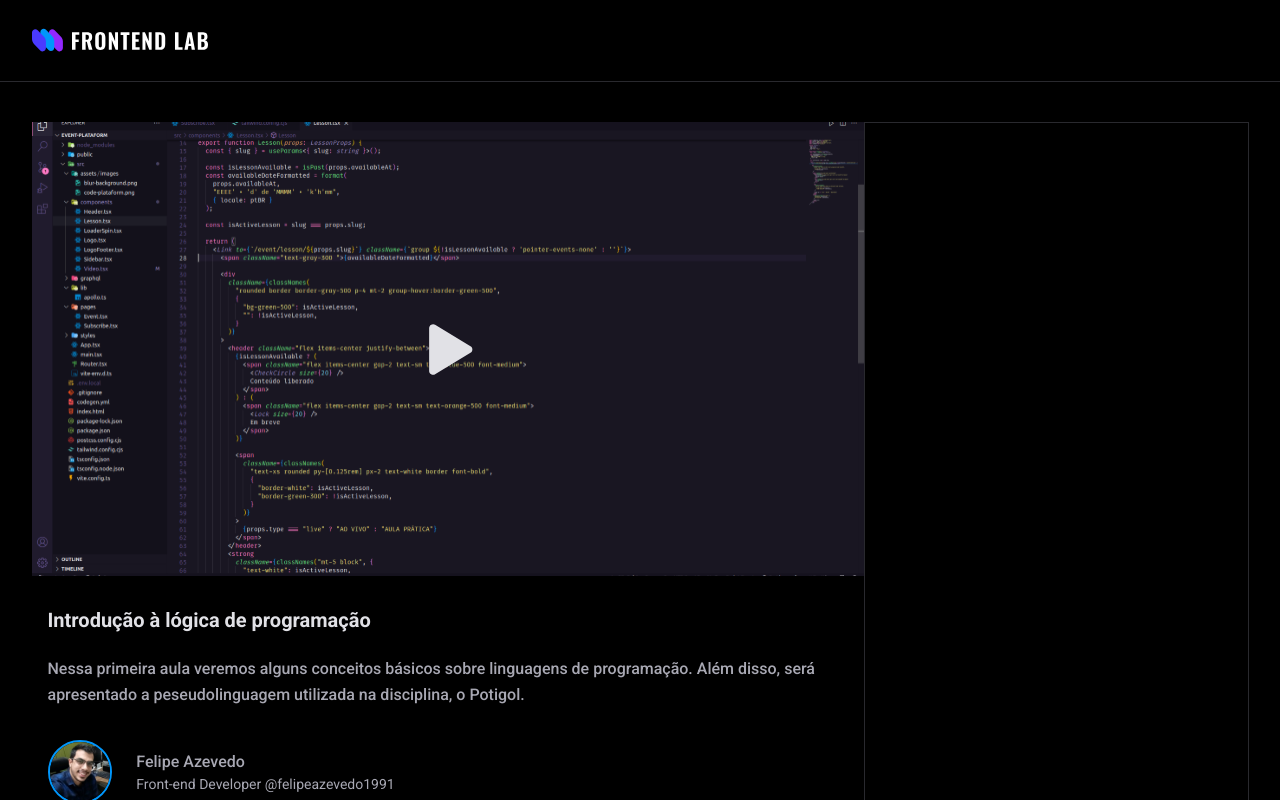
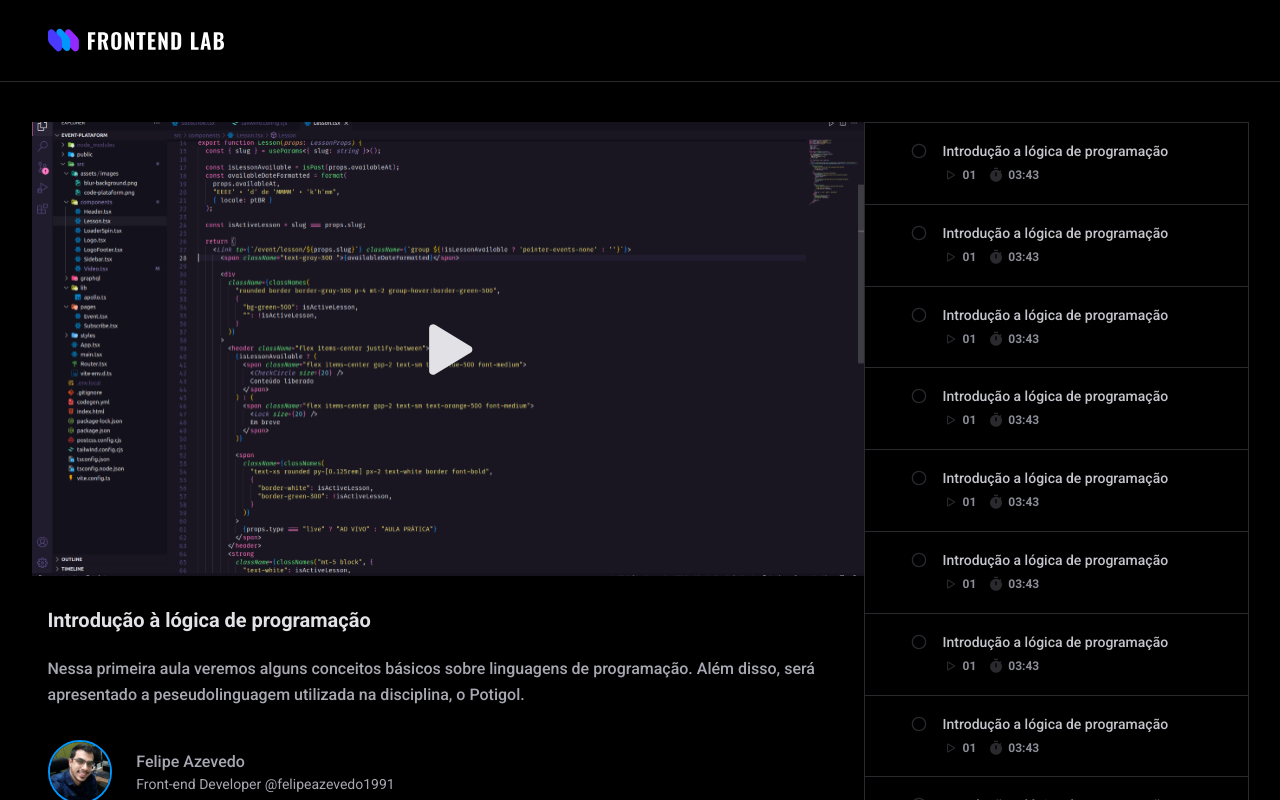
Before and after one commit to felipeaz3vedo/front-end-lab, a React (Vite) app: page / in a window 1280 px wide. Shown: the top 800 px of the page. Built offline with nearby package versions, Linux system fonts and the light colour scheme.

Commit message:
feat: Estrutura da Sidebar e Lesson finalizada

```diff
--- a/package.json
+++ b/package.json
@@ -10,7 +10,8 @@
   },
   "dependencies": {
     "react": "^18.2.0",
-    "react-dom": "^18.2.0"
+    "react-dom": "^18.2.0",
+    "react-icons": "^4.4.0"
   },
   "devDependencies": {
     "@types/react": "^18.0.17",
--- a/src/App.scss
+++ b/src/App.scss
@@ -16,6 +16,7 @@ body {
   max-width: $container-desktop;
   margin-inline: auto;
 }
+
 
 img {
   display: block;
@@ -50,7 +51,7 @@ h4 {
   font-size: 20px;
   letter-spacing: 0.06rem;
 
-  color: $footer-gray;
+  color: $secondary-gray;
 
   text-transform: uppercase;
 }
--- a/src/components/Footer/footer.scss
+++ b/src/components/Footer/footer.scss
@@ -24,7 +24,7 @@ footer {
   margin-right: 24px;
 
   p {
-    color: $footer-gray;
+    color: $secondary-gray;
   }
 }
 
--- a/src/components/Header/header.scss
+++ b/src/components/Header/header.scss
@@ -4,5 +4,5 @@
   border-bottom: 1px solid $lines-gray;
 }
 .logo {
-  margin-block: 24px;
+  margin: 24px 0 24px 16px;
 }
--- a/src/components/Lesson/index.tsx
+++ b/src/components/Lesson/index.tsx
@@ -1,7 +1,38 @@
-import './Style.scss'
+import './lesson.scss';
+import { FiCircle } from 'react-icons/fi';
+import { MdTimer } from 'react-icons/md';
+import { BsPlay } from 'react-icons/bs';
+import { RiCheckboxCircleFill } from 'react-icons/ri';
+import { useState } from 'react';
 
 export function Lesson() {
+  const [watched, setWatched] = useState(false);
+  console.log(watched);
+
   return (
-    <div></div>
-  )
+    <div className="lesson">
+      <button onClick={() => setWatched(!watched)}>
+        {watched ? (
+          <RiCheckboxCircleFill size={16} color="#0096fb" />
+        ) : (
+          <FiCircle size={16} color="#29292e"/>
+        )}
+      </button>
+
+      <div>
+        <h2>Introdução a lógica de programação</h2>
+        <div className="lesson__informations">
+          <span>
+            <BsPlay color="#29292e" />
+            <p>01</p>
+          </span>
+
+          <span>
+            <MdTimer color="#29292e" />
+            <p>03:43</p>
+          </span>
+        </div>
+      </div>
+    </div>
+  );
 }
--- /dev/null
+++ b/src/components/Lesson/lesson.scss
@@ -0,0 +1,54 @@
+@use '../../styles/' as *;
+
+.lesson {
+  width: 100%;
+  display: flex;
+  align-items: center;
+  justify-content: flex-start;
+  padding: 20px 46px;
+  border-bottom: 1px solid $lines-gray;
+
+  &:hover {
+    background-color: $secondary-gray-dark;
+
+    .lesson__informations svg {
+      fill: $secondary-gray;
+    }
+  }
+
+  button {
+    border: none;
+    background: none;
+    margin-right: 16px;
+    align-self: flex-start;
+  }
+
+  h2 {
+    font-size: 14px;
+    color: #c4c4cc;
+    margin-bottom: 8px;
+    font-weight: 500;
+  }
+
+  p {
+    font-size: 12px;
+    font-weight: 700;
+    color: $secondary-gray;
+  }
+}
+
+.lesson__informations {
+  display: flex;
+  justify-content: flex-start;
+  align-items: center;
+
+  span {
+    display: flex;
+    margin-right: 12px;
+    align-items: flex-start;
+
+    svg {
+      margin-right: 4px;
+    }
+  }
+}
--- a/src/components/Sidebar/index.tsx
+++ b/src/components/Sidebar/index.tsx
@@ -1,5 +1,16 @@
 import './sidebar.scss';
+import { Lesson } from '../Lesson';
 
 export function Sidebar() {
-  return <div className="sidebar"></div>;
+  return <div className="sidebar">
+    <Lesson />
+    <Lesson />
+    <Lesson />
+    <Lesson />
+    <Lesson />
+    <Lesson />
+    <Lesson />
+    <Lesson />
+    <Lesson />
+    </div>;
 }
--- a/src/components/Sidebar/sidebar.scss
+++ b/src/components/Sidebar/sidebar.scss
@@ -9,4 +9,9 @@
   border-bottom: 0;
 
   height: auto;
+
+  display: flex;
+  flex-direction: column;
+  align-items: center;
+  justify-content: flex-start;
 }
--- a/src/styles/_colors.scss
+++ b/src/styles/_colors.scss
@@ -1,8 +1,9 @@
 $background-black: #000000;
-$brand-blue:  #0096FB;
+$brand-blue: #0096fb;
 $brand-purple: #4a3aff;
 $text-gray-light: #e1e1e6;
 $text-gray-normal: #a8a8b3;
 $text-gray-dark: #121214;
 $lines-gray: #29292e;
-$footer-gray: #8d8d99;
+$secondary-gray: #8d8d99;
+$secondary-gray-dark: #19191b;
```
Also changed, not shown: src/components/Lesson/Style.scss (deleted), 1 other file (tests, documents, lock files or other folders).
